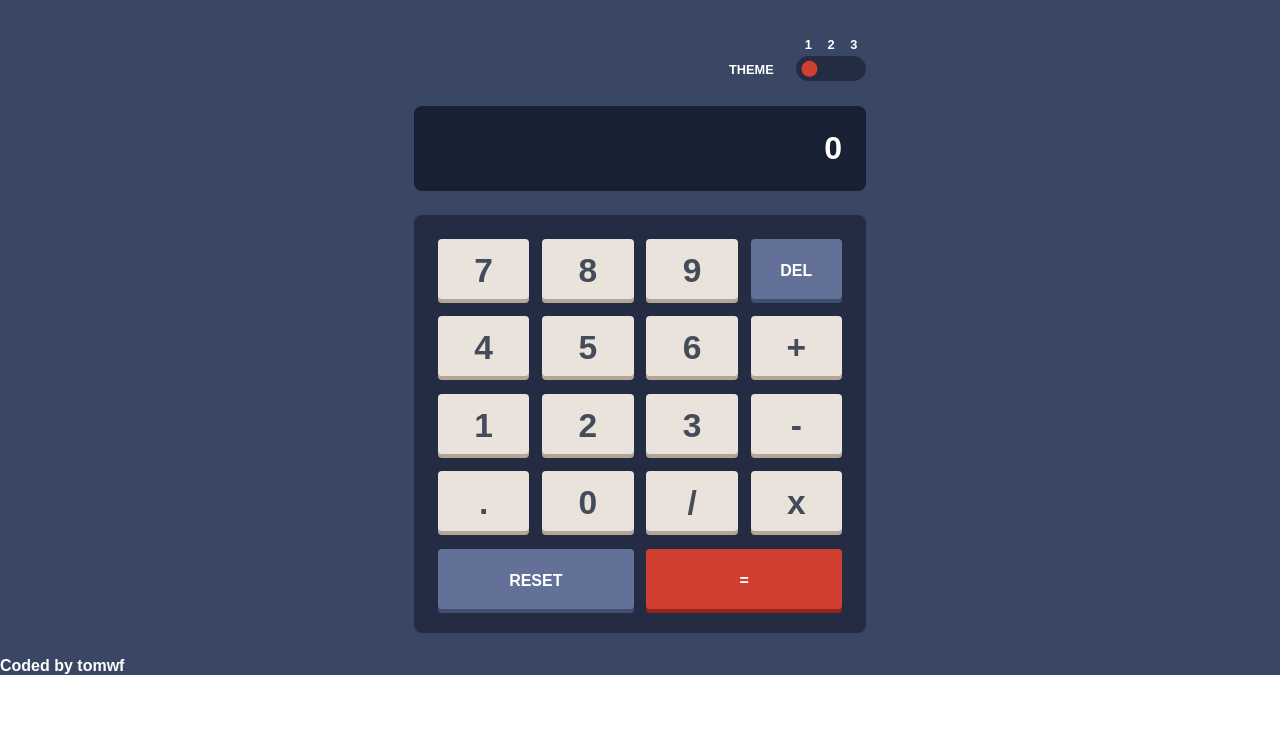
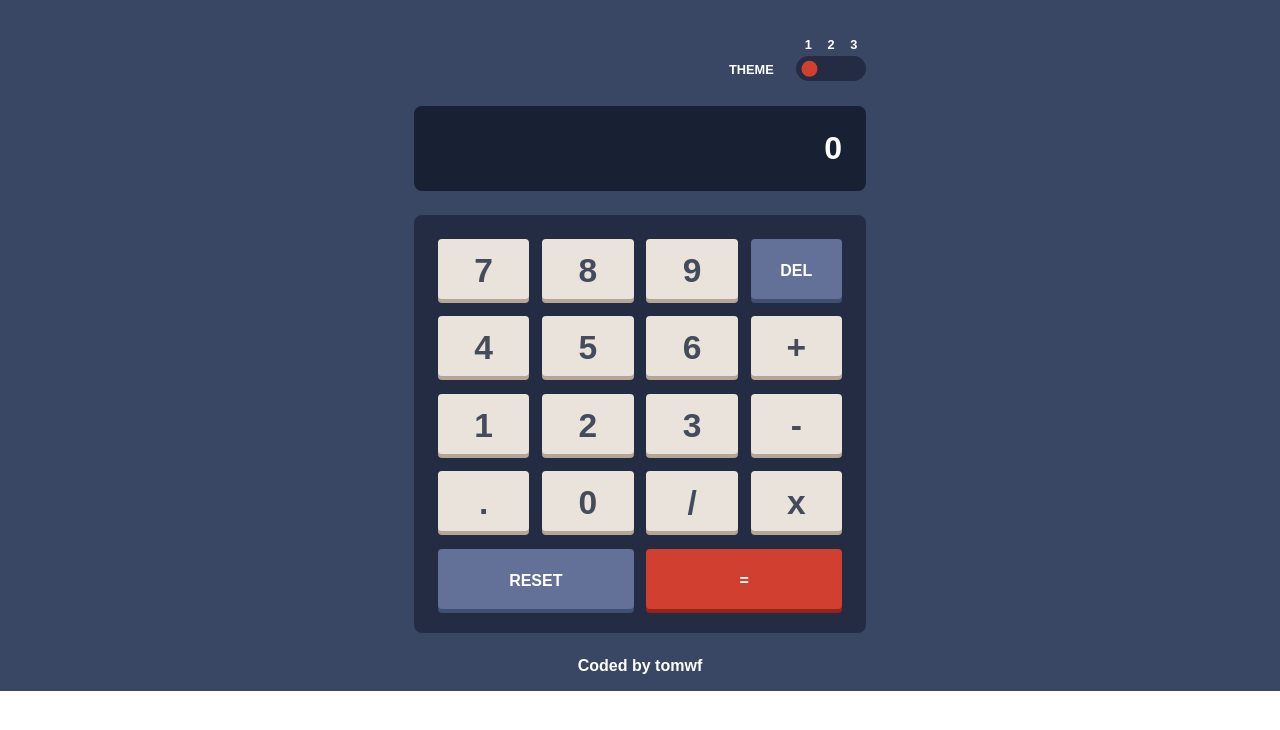
Before and after one commit to tomwf/calc, a React (Create React App) app: page / in a window 1280 px wide. Shown: the top 730 px of the page. Built offline with nearby package versions, Linux system fonts and the light colour scheme.

Commit message:
style: add style for footer

```diff
--- a/src/App.scss
+++ b/src/App.scss
@@ -73,6 +73,11 @@ body {
   color: $white;
   font-family: 'Spartan', sans-serif;
   font-weight: 700;
+}
+
+footer {
+  padding-bottom: 1em;
+  text-align: center;
 }
 
 .app {
@@ -345,7 +350,3 @@ main {
     grid-column-start: span 2;
   }
 }
-
-.attribution {
-  text-align: center;
-}
```
